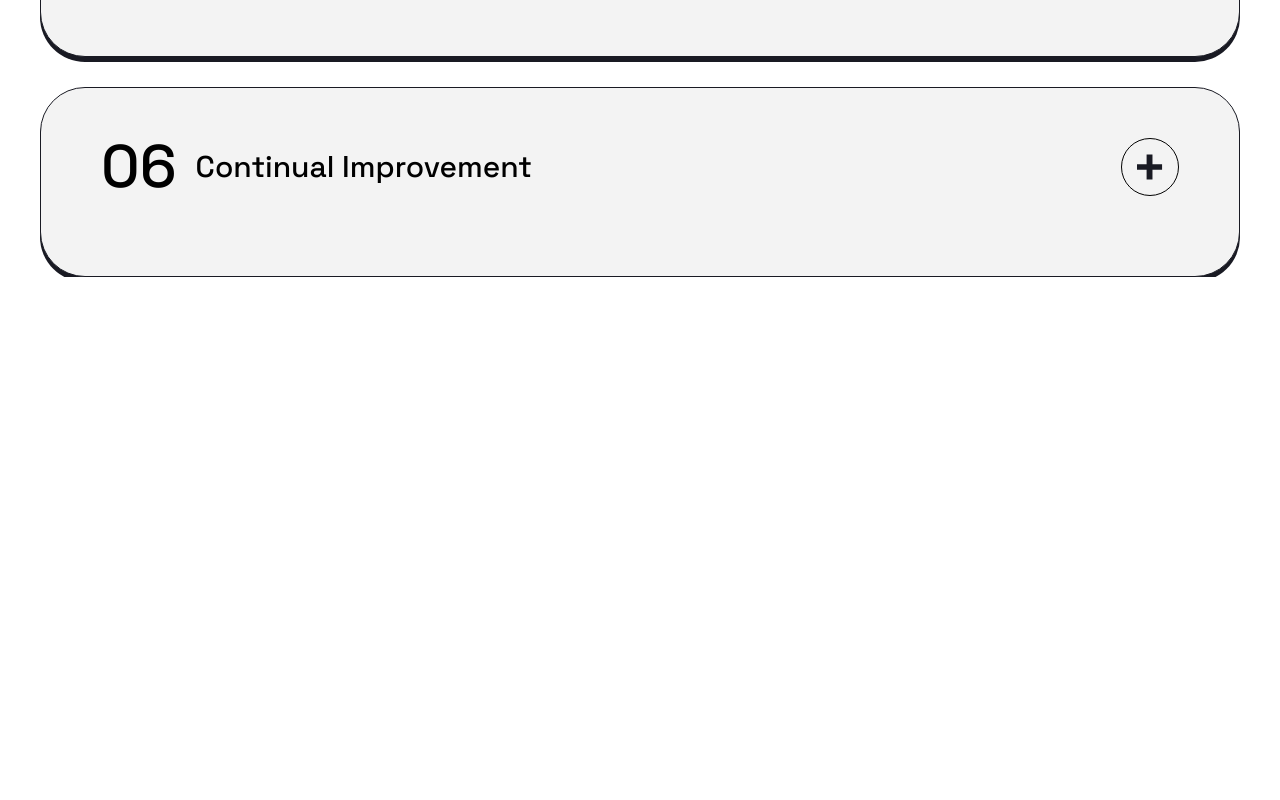
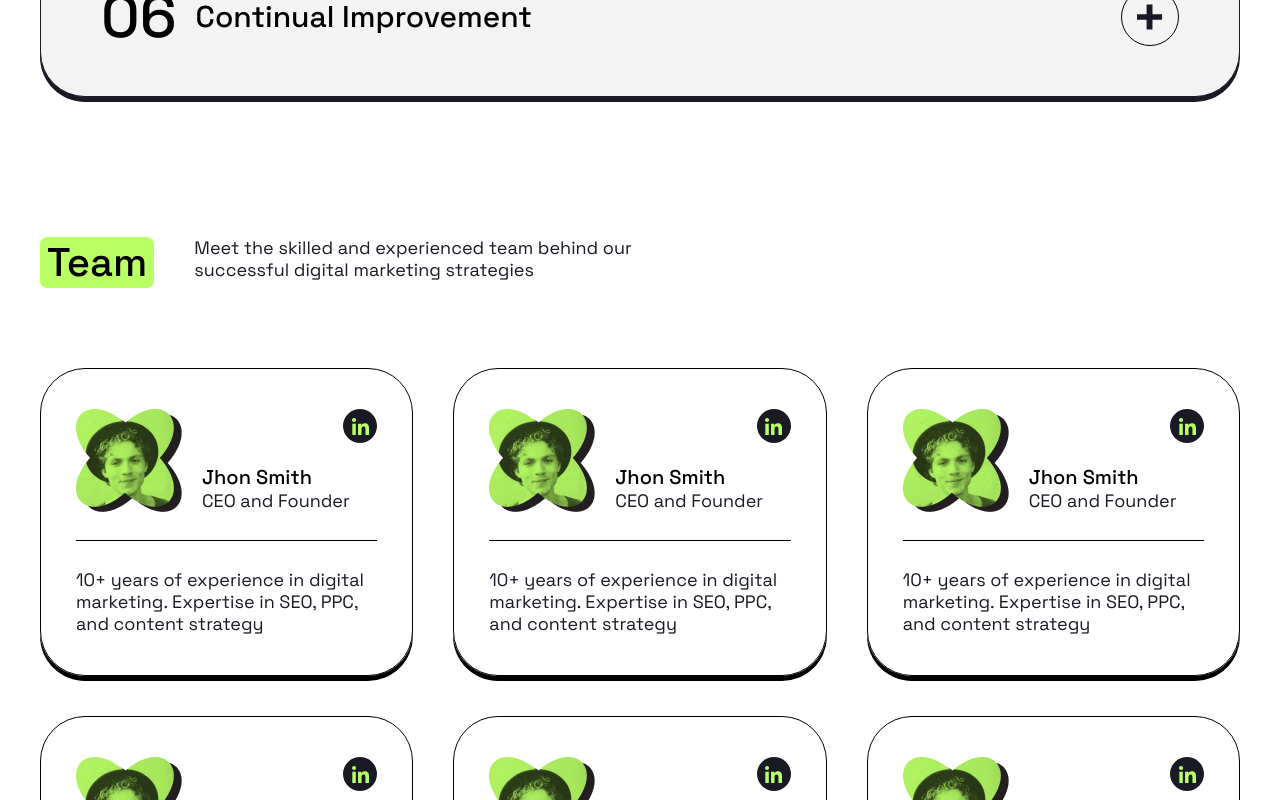
Before and after one commit to carrilloCd/positivus-landing-page, a React (Vite) app: page / in a window 1280 px wide. Shown: the part 4400-5200 px from the top of the page. Before the commit the page ends 4677 px from the top, so only its background shows below. Built offline with nearby package versions, Linux system fonts and the light colour scheme.

Commit message:
feat(team-section): add TeamSection and Card components

```diff
--- a/src/App.tsx
+++ b/src/App.tsx
@@ -1,5 +1,5 @@
 import { Navbar } from "@components/layout";
-import { HeroSection, ServicesSection, CaseStudiesSection, WorkingProcess } from "@components/sections";
+import { HeroSection, ServicesSection, CaseStudiesSection, WorkingProcess, TeamSection } from "@components/sections";
 import { Sponsors, CTA } from "@components/ui";
 
 export const App: React.FC = () => {
@@ -12,6 +12,7 @@ export const App: React.FC = () => {
       <CTA />
       <CaseStudiesSection />
       <WorkingProcess />
+      <TeamSection />
     </>
   )
 }
--- /dev/null
+++ b/src/components/sections/TeamSection/TeamSection.scss
@@ -0,0 +1,19 @@
+@use '../../../sass/abstract/variables' as *;
+
+.team-section {
+  max-width: 120rem;
+  margin: 0 auto;
+  position: relative;
+
+  &__cards {
+    margin-bottom: 4rem;
+    display: grid;
+    grid-template-columns: repeat(3, 1fr);
+    gap: 4rem;
+  }
+
+  &__button {
+    position: absolute;
+    right: 0;
+  }
+}
--- /dev/null
+++ b/src/components/sections/TeamSection/TeamSection.tsx
@@ -0,0 +1,63 @@
+import './TeamSection.scss'
+import { Button, Header, Card } from '@components/ui'
+import teamMember1 from '@images/team-member-1.png'
+
+
+
+
+const cards = [
+  {
+    image: teamMember1,
+    name: 'Jhon Smith',
+    occupation: 'CEO and Founder',
+    description: '10+ years of experience in digital marketing. Expertise in SEO, PPC, and content strategy'
+  },
+  {
+    image: teamMember1,
+    name: 'Jhon Smith',
+    occupation: 'CEO and Founder',
+    description: '10+ years of experience in digital marketing. Expertise in SEO, PPC, and content strategy'
+  }, {
+    image: teamMember1,
+    name: 'Jhon Smith',
+    occupation: 'CEO and Founder',
+    description: '10+ years of experience in digital marketing. Expertise in SEO, PPC, and content strategy'
+  }, {
+    image: teamMember1,
+    name: 'Jhon Smith',
+    occupation: 'CEO and Founder',
+    description: '10+ years of experience in digital marketing. Expertise in SEO, PPC, and content strategy'
+  }, {
+    image: teamMember1,
+    name: 'Jhon Smith',
+    occupation: 'CEO and Founder',
+    description: '10+ years of experience in digital marketing. Expertise in SEO, PPC, and content strategy'
+  }, {
+    image: teamMember1,
+    name: 'Jhon Smith',
+    occupation: 'CEO and Founder',
+    description: '10+ years of experience in digital marketing. Expertise in SEO, PPC, and content strategy'
+  },
+]
+
+export const TeamSection: React.FC = () => {
+  return (
+    <section className='team-section'>
+      <Header title='Team' subtitle='Meet the skilled and experienced team behind our successful digital marketing strategies' width='47.3rem' />
+
+
+      <div className="team-section__cards">
+        {cards.map((card) => (
+          <Card
+            image={card.image}
+            name={card.name}
+            occupation={card.occupation}
+            description={card.description}
+          />
+        ))}
+      </div>
+
+      <Button variant='primary' text='See all team' className='team-section__button' />
+    </section>
+  )
+}
--- a/src/components/sections/WorkingProcess/WorkingProcess.tsx
+++ b/src/components/sections/WorkingProcess/WorkingProcess.tsx
@@ -1,13 +1,40 @@
 import './WorkingProcess.scss';
 
 import { Header, Accordion } from '@components/ui';
+
+const accordionData = [
+  {
+    title: 'Consultation',
+    content: 'During the initial consultation, we will discuss your business goals and objectives, target audience, and current marketing efforts. This will allow us to understand your needs and tailor our services to best fit your requirements.'
+  },
+  {
+    title: 'Research and Strategy Development',
+    content: 'During the initial consultation, we will discuss your business goals and objectives, target audience, and current marketing efforts. This will allow us to understand your needs and tailor our services to best fit your requirements.'
+  },
+  {
+    title: 'Implementation',
+    content: 'During the initial consultation, we will discuss your business goals and objectives, target audience, and current marketing efforts. This will allow us to understand your needs and tailor our services to best fit your requirements.'
+  },
+  {
+    title: 'Monitoring and Optimization',
+    content: 'During the initial consultation, we will discuss your business goals and objectives, target audience, and current marketing efforts. This will allow us to understand your needs and tailor our services to best fit your requirements.'
+  },
+  {
+    title: 'Reporting and Communication',
+    content: 'During the initial consultation, we will discuss your business goals and objectives, target audience, and current marketing efforts. This will allow us to understand your needs and tailor our services to best fit your requirements.'
+  },
+  {
+    title: 'Continual Improvement',
+    content: 'During the initial consultation, we will discuss your business goals and objectives, target audience, and current marketing efforts. This will allow us to understand your needs and tailor our services to best fit your requirements.'
+  },
+]
 
 export const WorkingProcess: React.FC = () => {
   return (
     <section className='working-process'>
       <Header title='Our Working Process' subtitle='Step-by-Step Guide to Achieving Your Business Goals' width='30rem' />
 
-      <Accordion />
+      <Accordion data={accordionData} />
     </section>
   )
 }
--- a/src/components/sections/index.ts
+++ b/src/components/sections/index.ts
@@ -2,3 +2,4 @@ export * from './HeroSection/HeroSection';
 export * from './ServicesSection/ServicesSection';
 export * from './CaseStudiesSection/CaseStudiesSection';
 export * from './WorkingProcess/WorkingProcess';
+export * from './TeamSection/TeamSection';
--- a/src/components/ui/Accordion/Accordion.tsx
+++ b/src/components/ui/Accordion/Accordion.tsx
@@ -2,41 +2,21 @@ import './Acoordion.scss'
 import { useState } from 'react';
 import { AccordionItem } from './AccordionItem/AccordionItem';
 
-const accordionData = [
-  {
-    title: 'Consultation',
-    content: 'During the initial consultation, we will discuss your business goals and objectives, target audience, and current marketing efforts. This will allow us to understand your needs and tailor our services to best fit your requirements.'
-  },
-  {
-    title: 'Research and Strategy Development',
-    content: 'During the initial consultation, we will discuss your business goals and objectives, target audience, and current marketing efforts. This will allow us to understand your needs and tailor our services to best fit your requirements.'
-  },
-  {
-    title: 'Implementation',
-    content: 'During the initial consultation, we will discuss your business goals and objectives, target audience, and current marketing efforts. This will allow us to understand your needs and tailor our services to best fit your requirements.'
-  },
-  {
-    title: 'Monitoring and Optimization',
-    content: 'During the initial consultation, we will discuss your business goals and objectives, target audience, and current marketing efforts. This will allow us to understand your needs and tailor our services to best fit your requirements.'
-  },
-  {
-    title: 'Reporting and Communication',
-    content: 'During the initial consultation, we will discuss your business goals and objectives, target audience, and current marketing efforts. This will allow us to understand your needs and tailor our services to best fit your requirements.'
-  },
-  {
-    title: 'Continual Improvement',
-    content: 'During the initial consultation, we will discuss your business goals and objectives, target audience, and current marketing efforts. This will allow us to understand your needs and tailor our services to best fit your requirements.'
-  },
-]
+interface IData {
+  title: string;
+  content: string;
+}
 
+interface IAccordionProps {
+  data: IData[];
+}
 
-
-export const Accordion: React.FC = () => {
+export const Accordion: React.FC<IAccordionProps> = ({ data }) => {
   const [curOpen, setIsOpen] = useState<null | number>(null);
   return (
     <div className="accordion">
       {
-        accordionData.map((el, i) => (
+        data.map((el, i) => (
           <AccordionItem
             content={el.content}
             title={el.title}
--- a/src/components/ui/Accordion/AccordionItem/AccordionItem.scss
+++ b/src/components/ui/Accordion/AccordionItem/AccordionItem.scss
@@ -11,13 +11,16 @@
 
     &.active {
       background-color: $primary-color;
+
+      .accordion__header {
+        padding-bottom: 3rem;
+      }
     }
   }
 
   &__header {
     display: flex;
     justify-content: space-between;
-    padding-bottom: 3rem;
   }
 
   &__title {
--- a/src/components/ui/Button/Button.tsx
+++ b/src/components/ui/Button/Button.tsx
@@ -1,5 +1,5 @@
 
-import { ReactEventHandler, ReactNode } from 'react';
+import { ReactNode } from 'react';
 import './Button.scss'
 
 interface IButtonProps {
@@ -8,19 +8,19 @@ interface IButtonProps {
   variant?: 'primary' | 'secondary';
   blank?: boolean;
   className?: string;
-  onClick?: ReactEventHandler;
+  onClick?: () => void;
 }
 export const Button: React.FC<IButtonProps> = ({ text, variant, url, blank, onClick, className }) => {
 
   if (url) {
     return (
-      <a href={url} className={`btn btn--${variant} ${className}`} target={blank ? '_blank' : '_self'} rel="noopener noreferrer">
+      <a href={url} className={`btn btn--${variant} ${className || ''}`} target={blank ? '_blank' : '_self'} rel="noopener noreferrer">
         {text}
       </a>)
   }
 
   return (
-    <button onClick={onClick} className={`btn btn--${variant} ${className}`}>
+    <button onClick={onClick} className={`btn btn--${variant} ${className || ''}`}>
       {text}
     </button>
   )
--- /dev/null
+++ b/src/components/ui/Card/Card.scss
@@ -0,0 +1,40 @@
+@use '../../../sass/abstract/variables' as *;
+.card {
+  border-radius: 4.5rem;
+  border: 1px solid $black-color;
+  padding: 4rem 3.5rem;
+  box-shadow: 0 0.5rem 0 0 $black-color;
+
+  &__header {
+    margin-bottom: 2.8rem;
+    position: relative;
+    display: flex;
+    gap: 2rem;
+  }
+
+  &__box {
+    align-self: flex-end;
+  }
+
+  &__icon {
+    position: absolute;
+    top: 0;
+    right: 0;
+    border-radius: 100%;
+    width: 3.4rem;
+    height: 3.4rem;
+    display: flex;
+    justify-content: center;
+    align-items: center;
+    background-color: $secondary-color;
+
+    svg {
+      margin-top: -0.2px;
+    }
+  }
+
+  &__description {
+    border-top: 1px solid $black-color;
+    padding-top: 2.8rem;
+  }
+}
--- /dev/null
+++ b/src/components/ui/Card/Card.tsx
@@ -0,0 +1,33 @@
+import './Card.scss'
+
+interface ICardProps {
+  image: string;
+  description: string;
+  name: string;
+  occupation: string;
+}
+export const Card: React.FC<ICardProps> = ({ description, image, name, occupation }) => {
+  return (
+    <div className="card">
+      <div className="card__header">
+        <img src={image} alt="Photo of member of the team" />
+        <div className='card__box'>
+          <h4 className='card__name'>{name}</h4>
+          <p className='card__occupation'>{occupation}</p>
+        </div>
+        <div className='card__icon'>
+          <svg width="17" height="17" viewBox="0 0 17 17" fill="none" xmlns="http://www.w3.org/2000/svg">
+            <path d="M0.317757 17H3.81308V5.68438H0.317757V17Z" fill="#B9FF66" />
+            <path d="M0 2.07188C0 3.1875 0.900311 4.09062 2.06542 4.09062C3.17757 4.09062 4.07788 3.1875 4.07788 2.07188C4.07788 0.95625 3.17757 0 2.06542 0C0.900311 0 0 0.95625 0 2.07188Z" fill="#B9FF66" />
+            <path d="M13.4517 17H17V10.7844C17 7.75625 16.3115 5.36562 12.7632 5.36562C11.0685 5.36562 9.90343 6.32188 9.42679 7.225H9.37383V5.68438H6.03738V17H9.53271V11.4219C9.53271 9.93437 9.79751 8.5 11.6511 8.5C13.4517 8.5 13.4517 10.2 13.4517 11.475V17Z" fill="#B9FF66" />
+          </svg>
+        </div>
+      </div>
+
+      <p className='card__description'>
+        {description}
+      </p>
+
+    </div>
+  )
+}
--- a/src/components/ui/index.ts
+++ b/src/components/ui/index.ts
@@ -5,3 +5,4 @@ export * from './ServiceCard/ServiceCard';
 export * from './CTA/CTA';
 export * from './CaseStudy/CaseStudy';
 export * from './Accordion/Accordion';
+export * from './Card/Card';
```
Also changed, not shown: src/assets/images/team-member-1.png (added).
